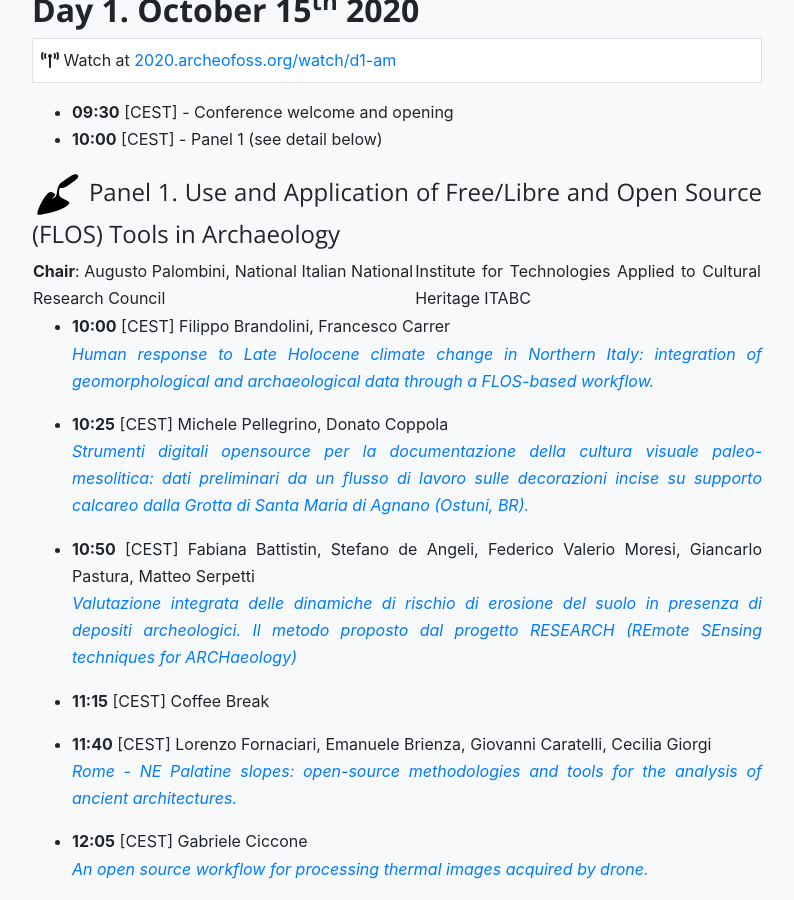
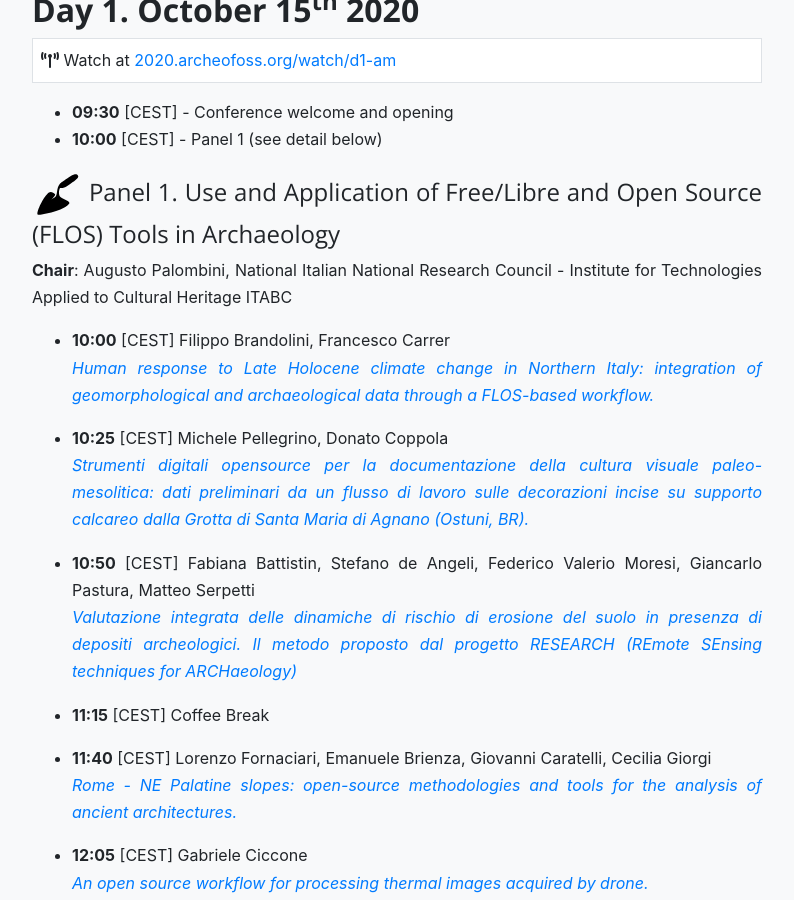
Before and after one commit to archeofoss/archeofoss2020, a Jekyll site: the page built from programme.md, in a window 1280 px wide and 900 px high, scrolled down 654 px. Shown: the whole window, without its empty margins (243-1037 px from the left). Built offline with Jekyll 4.4.1, drawn with Linux system fonts in a browser that asks for light colours; nearby versions of some CDN libraries.

```diff
--- a/programme.md
+++ b/programme.md
@@ -29,7 +29,7 @@ The **Book of Abstracts** is already and freely available in Zenodo [![DOI](http
 
 #### ![icon](images/icons/trowel.svg "Trowel") Panel 1. Use and Application of Free/Libre and Open Source (FLOS) Tools in Archaeology
 
-**Chair**: Augusto Palombini, National Italian National Research Council | Institute for Technologies Applied to Cultural Heritage ITABC
+**Chair**: Augusto Palombini, National Italian National Research Council - Institute for Technologies Applied to Cultural Heritage ITABC
 
 - **10:00** [CEST] Filippo Brandolini, Francesco Carrer
 [*Human response to Late Holocene climate change in Northern Italy: integration of geomorphological and archaeological data through a FLOS-based workflow.*](abstracts/brandolini)
```
